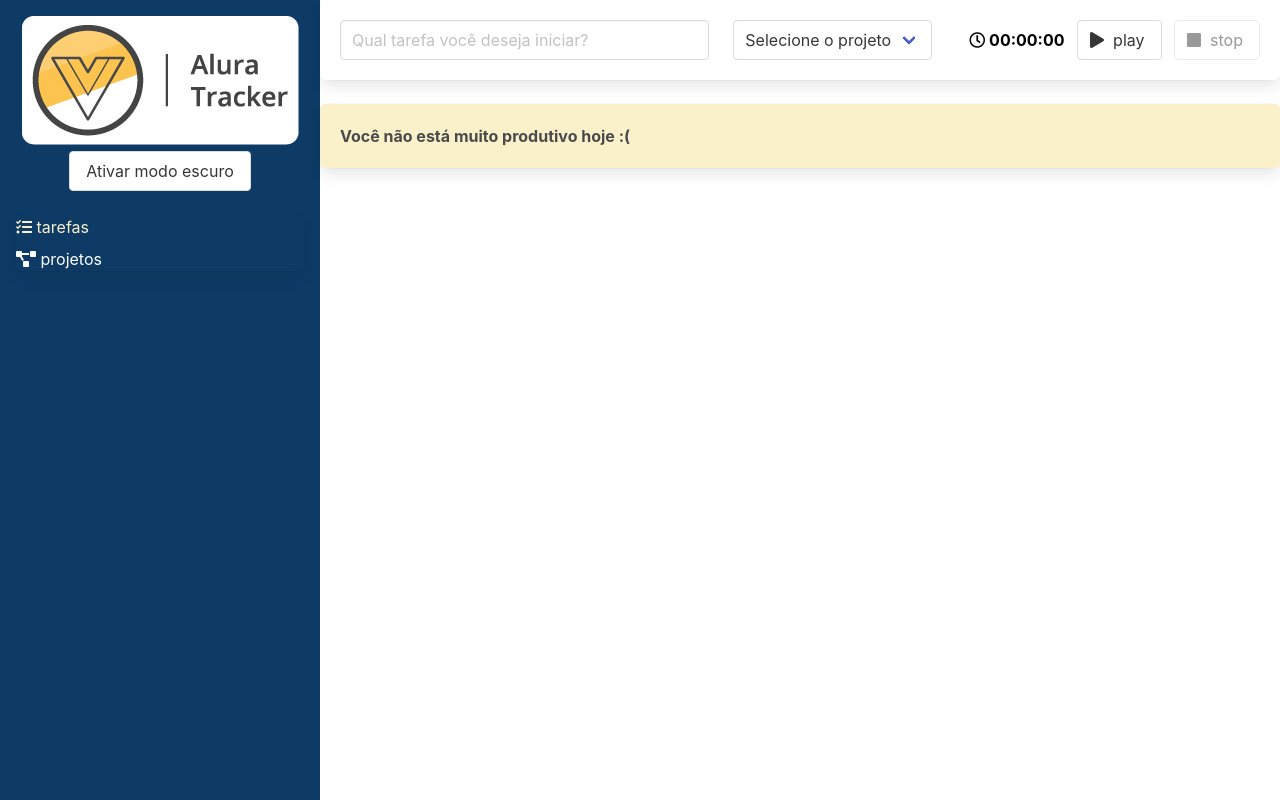
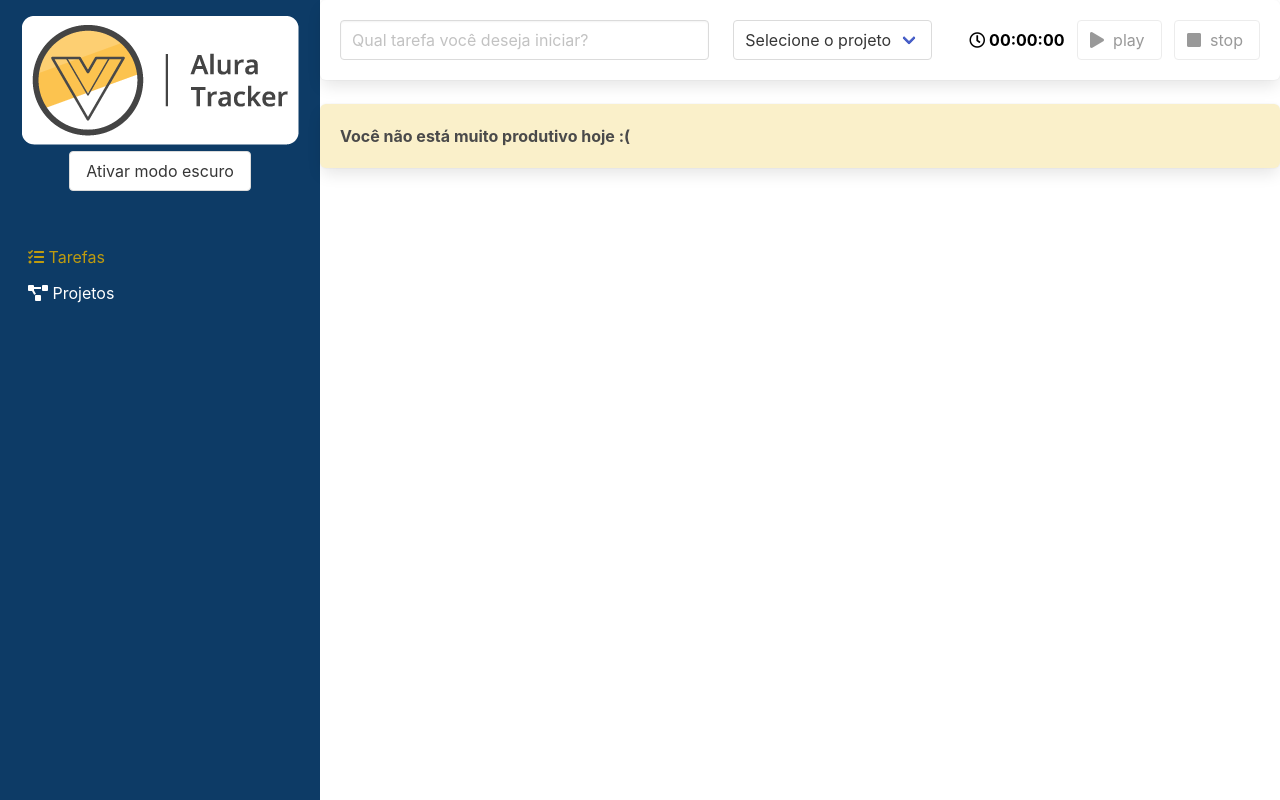
Before and after one commit to leoeek/alura-treck, a Vue app: page /#/ in a window 1280 px wide. Built offline with nearby package versions, Linux system fonts and the light colour scheme.

Commit message:
Melhoria no modo escuro

```diff
--- a/package.json
+++ b/package.json
@@ -2,6 +2,9 @@
   "name": "alura-tracker",
   "version": "0.1.0",
   "private": true,
+  "engines": {
+    "node": "v16.13.2"
+  },
   "scripts": {
     "serve": "vue-cli-service serve",
     "build": "vue-cli-service build",
--- a/src/App.vue
+++ b/src/App.vue
@@ -46,4 +46,6 @@ main.modo-escuro {
 .conteudo {
   background-color: var(--bg-primario);
 }
+
+
 </style>
--- a/src/components/BarraLateral.vue
+++ b/src/components/BarraLateral.vue
@@ -8,20 +8,21 @@
           {{ textoBotao }}
         </button>
       </div>
-      <nav class="panel mt-5">
-        <ul>
+
+      <aside class="menu mt-6">
+        <ul class="menu-list">
             <li>
               <router-link to="/" class="link">
-              <i class="fas fa-tasks"></i> tarefas
+                <i class="fas fa-tasks"></i> Tarefas
               </router-link>
             </li>
             <li>
               <router-link to="/projetos" class="link">
-              <i class="fas fa-project-diagram"></i> projetos
+                <i class="fas fa-project-diagram"></i> Projetos
               </router-link>
             </li>
         </ul>
-      </nav>
+      </aside>
   </header>
 </template>
 
@@ -67,10 +68,16 @@ header {
     height: auto;
   }
 }
-.panel li {
-  margin: 8px 0;
+.menu-list {
   text-align: left;
 }
+/* .panel li {
+  margin: 16px 0;
+  text-align: left;
+}
+.panel li i {
+  margin-right: 14px;
+} */
 .link {
   color: #FFF;
 }
@@ -78,6 +85,10 @@ header {
   color: #FAF0CA;
 }
 .link.router-link-active {
-  color: #FAF0CA;
+  color: #be9b0f;
+}
+.menu-list li a:hover {
+    background-color: #0086c6;
+    color: #FFF;
 }
 </style>
--- a/src/components/Formulario.vue
+++ b/src/components/Formulario.vue
@@ -28,7 +28,7 @@
         </div>
       </div>
       <div class="column">
-        <Temporizador @aoTemporizadorFinalizado="finalizarTarefa"/>
+        <Temporizador :disabled="descricao.length === 0" @aoTemporizadorFinalizado="finalizarTarefa"/>
       </div>
     </div>
   </div>
@@ -50,6 +50,7 @@ export default defineComponent({
     return {
       idProjeto: '',
       descricao: '',
+      cronometroDesabilitado: true,
     }
   },
   methods: {
@@ -66,6 +67,8 @@ export default defineComponent({
   setup () {
     const store = useStore(key)
 
+
+
     return {
       projetos: computed(() => store.state.projetos)
     }
--- a/src/components/Notificacoes.vue
+++ b/src/components/Notificacoes.vue
@@ -47,10 +47,11 @@ export default defineComponent({
 <style scoped>
 .notificacoes {
     position: absolute;
-    right: 0;
+    left: 50%;
     top: 0;
     z-index: 120;
     padding: 8px;
-    width: 300px;
+    width: 400px;
+    margin-left: -150px;
 }
 </style>
--- a/src/components/Temporizador.vue
+++ b/src/components/Temporizador.vue
@@ -1,7 +1,11 @@
 <template>
   <div class="is-flex is-align-items-center is-justify-content-space-between">
     <Cronometro :tempoEmSegundos="tempoEmSegundos" />
-    <button class="button" @click="iniciar" :disabled="cronometroRodando">
+    <button
+      class="button"
+      @click="iniciar"
+      :disabled="cronometroRodando || disabled"
+    >
       <span class="icon">
         <i class="fas fa-play"></i>
       </span>
@@ -23,6 +27,7 @@ import Cronometro from './Cronometro.vue'
 export default defineComponent({
   name: "Temporizador",
   emits: ['aoTemporizadorFinalizado'],
+  props: ['disabled'],
   components: {
     Cronometro
   },
@@ -35,6 +40,7 @@ export default defineComponent({
   },
   methods: {
     iniciar (): void {
+      console.log('disabled', this.disabled)
       // começar a contagem
       // 1 seg = 1000 ms
       this.cronometroRodando = true
--- /dev/null
+++ b/src/database/db.ts
@@ -0,0 +1,16 @@
+import { initializeApp } from "firebase/app";
+import { getFirestore } from 'firebase/firestore'
+
+const firebaseConfig = {
+  apiKey: "AIzaSyC9UrKLsl4yFUnOvwwtQAXCseoCBJ0yO3E",
+  authDomain: "tracker-manager-2ae14.firebaseapp.com",
+  projectId: "tracker-manager-2ae14",
+  storageBucket: "tracker-manager-2ae14.appspot.com",
+  messagingSenderId: "565891708084",
+  appId: "1:565891708084:web:604472b1ee88af541c53e1",
+  measurementId: "G-LYQ7HSBN14"
+};
+
+initializeApp(firebaseConfig);
+const firestore = getFirestore();
+export default firestore
--- a/src/main.ts
+++ b/src/main.ts
@@ -1,4 +1,4 @@
-import { createApp, useAttrs, VueElement } from 'vue'
+import { createApp } from 'vue'
 import App from './App.vue'
 
 import '@fortawesome/fontawesome-free/css/all.css'
--- a/src/views/Projetos.vue
+++ b/src/views/Projetos.vue
@@ -15,6 +15,9 @@ export default defineComponent({
 </script>
 
 <style scoped>
+.title {
+  color:var(--texto-primario);
+}
 .projetos {
   padding: 1.25rem;
 }
--- a/src/views/Projetos/Formulario.vue
+++ b/src/views/Projetos/Formulario.vue
@@ -5,13 +5,25 @@
         <label for="nomeDoProjeto" class="label">Nome do Projeto</label>
         <input
           type="text"
-          class="input"
+          class="input "
           v-model="nomeDoProjeto"
           id="nomeDoProjeto"
         />
       </div>
-      <div class="field">
-        <button class="button" type="submit">Salvar</button>
+
+      <div class="field is-grouped">
+        <div class="control">
+          <button class="button is-link" type="submit">Salvar</button>
+        </div>
+        <div class="control">
+          <button
+            class="button is-link is-light"
+            type="button"
+            @click="this.$router.push('/projetos')"
+          >
+            Voltar
+          </button>
+        </div>
       </div>
     </form>
   </section>
@@ -19,6 +31,8 @@
 
 <script lang="ts">
 import { defineComponent } from "vue";
+import { collection, addDoc } from 'firebase/firestore';
+import firestore from '@/database/db'
 import { useStore } from "@/store";
 import useNotificador from '@/hooks/notificador'
 import { ADICIONA_PROJETOS, ALTERA_PROJETO } from '@/store/tipo-mutacoes'
@@ -48,7 +62,12 @@ export default defineComponent({
   },
 
   methods: {
-    salvar () {
+    async salvar () {
+      if (this.nomeDoProjeto == '') {
+        this.notificar(TipoNotificacao.FALHA, 'Ops!', 'Informe o nome do projeto.')
+        return false
+      }
+
       if (this.id) {
         this.store.commit(ALTERA_PROJETO, {
           id: this.id,
@@ -58,6 +77,17 @@ export default defineComponent({
       else {
         this.store.commit(ADICIONA_PROJETOS, this.nomeDoProjeto)
       }
+
+      try {
+        const docRef = await addDoc(collection(this.db, "projects"), {
+          id: new Date().toISOString(),
+          name: this.nomeDoProjeto
+        });
+        console.log("Document written with ID: ", docRef.id);
+      } catch (e) {
+        console.error("Error adding document: ", e);
+      }
+
 
       this.nomeDoProjeto = ''
       this.notificar(TipoNotificacao.SUCESSO, 'Boaaa!', 'O projeto foi cadastrado com sucesso ;)')
@@ -69,11 +99,19 @@ export default defineComponent({
   setup () {
     const store = useStore()
     const { notificar } = useNotificador()
+    const db = firestore
 
     return {
       store,
+      db,
       notificar
     }
   }
 });
 </script>
+
+<style scoped>
+.label {
+  color:var(--texto-primario);
+}
+</style>
```
Also changed, not shown: 1 other file (tests, documents, lock files or other folders). Lines whose indentation alone changed are shown as unchanged.
